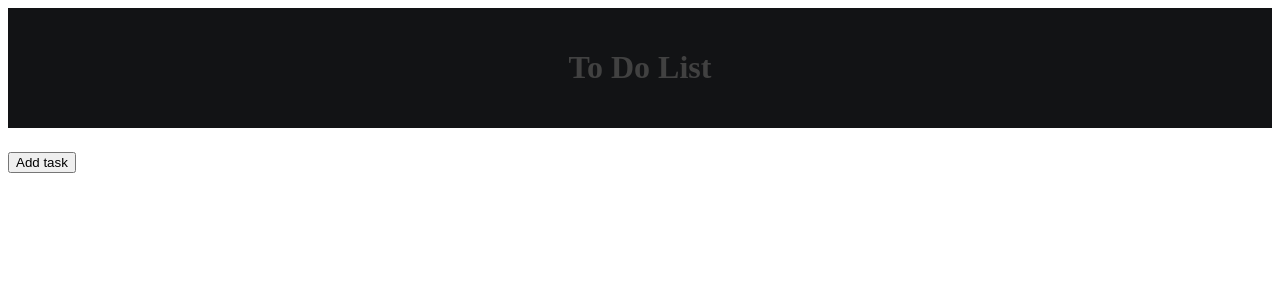
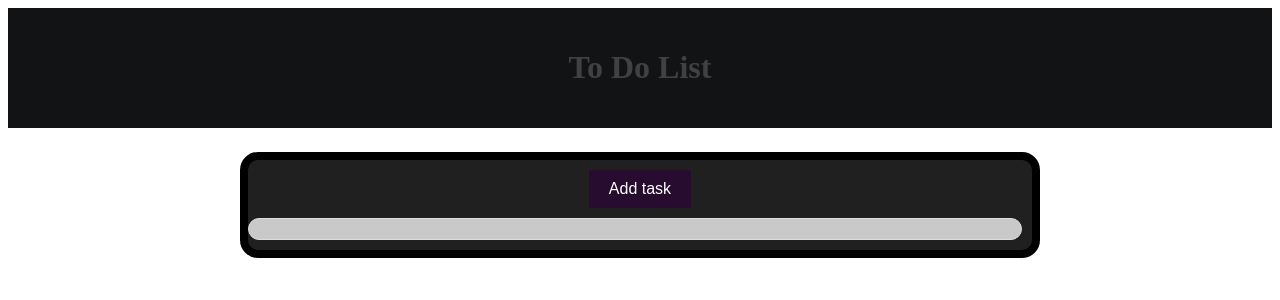
Before and after one commit to llupanar/task-manager, an Angular app in the folder todo-list/: page / in a window 1280 px wide. Shown: the top 300 px of the page. Built offline with nearby package versions, Linux system fonts and the light colour scheme.

Commit message:
modify task-list & task-item .css

```diff
--- a/todo-list/src/app/features/components/task-item/task-item.component.css
+++ b/todo-list/src/app/features/components/task-item/task-item.component.css
@@ -1,40 +1,32 @@
 .task-item{
+    margin-top: 10px;
     border-radius: 15px;
+    border: 2px solid black;
+    padding: 15px;
 }
 
 .task-item-header{
     display: flex;
     align-items: center;
-    justify-content: space-between;
+    justify-content: space-between
 }
 
-.task-title{
+span{
     cursor: pointer;
     flex-grow: 1;
     font-weight: bold;
 }
 
-.task-date {
+.task-date{
+    text-align: center;
     font-size: 14px;
     color: #777;
 }
-
-.task-description{
-    margin-top:10px;
-    padding: 10px;
-    font-size: small;
-    background-color: #c7c1c1;
-}
-
-.task-actions{
-    margin-top: 10px;
+.edit-button, .delete-button {
+    margin-right: 5px;
 }
 
 .edit-button, .delete-button {
-    margin-right: 5px;
-  }
-
-  .edit-button, .delete-button {
     background: none;
     border: none;
     font-size: bold;
@@ -45,10 +37,9 @@
     background-clip: text;
     color: transparent;
     background-image: linear-gradient(45deg, rgb(2,0,36), rgb(56,9,121), rgb(243,0,255));
+}
 
-  }
-
-  .edit-button:hover, .delete-button:hover {
+.edit-button:hover, .delete-button:hover {
     transform: scale(1.1);
     background-image: linear-gradient(45deg, rgb(72, 7, 63), rgb(150, 20, 27), rgb(255, 0, 68));
-  }
+}
--- a/todo-list/src/app/features/components/task-list/task-list.component.css
+++ b/todo-list/src/app/features/components/task-list/task-list.component.css
@@ -0,0 +1,38 @@
+.task-list{
+    max-width: 800px;
+    width: 100%;
+    margin: 0 auto;
+    background-color: #202020;
+    border-radius: 18px;
+    border: .5em solid black;
+    box-sizing: border-box;
+}
+
+li{
+    list-style-type: none;
+}
+
+.add-button{
+    display: block;
+    margin: 10px auto;
+    padding: 10px 20px;
+    font-size: 16px;
+    color: white;
+    background-color: #280c2f;
+    border: none;
+    cursor: pointer;
+    transition: background-color .5s ease;
+}
+
+.add-button:hover{
+    background-color: #511a5f;
+}
+
+.tasks{
+    padding: 10px;
+    margin-bottom: 10px;
+    margin-right: 10px;
+    border: 1px solid #ddd;
+    border-radius: 14px;
+    background-color: #cac9c9;
+}
```
